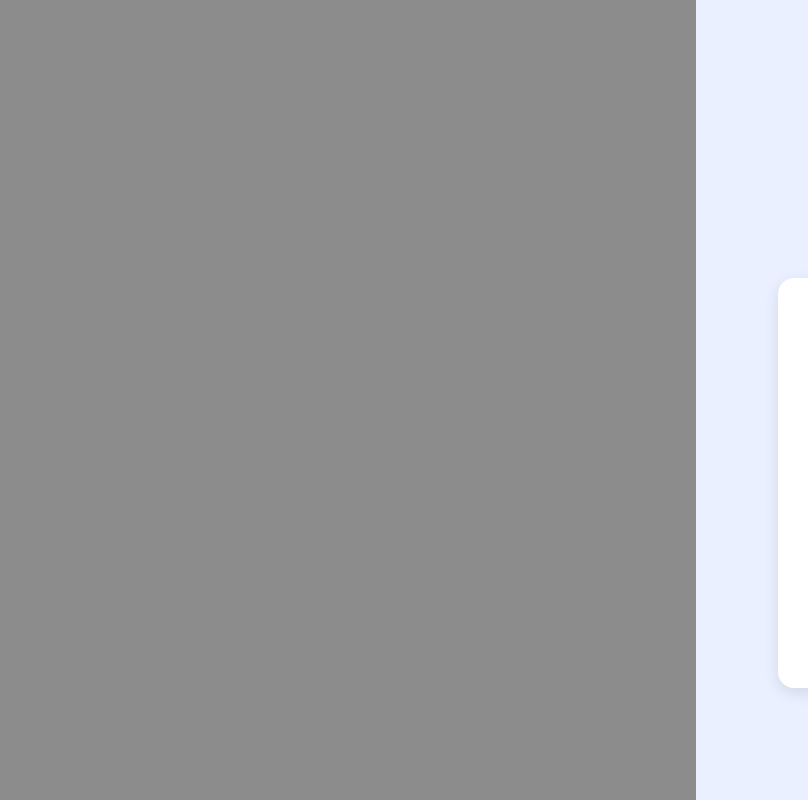
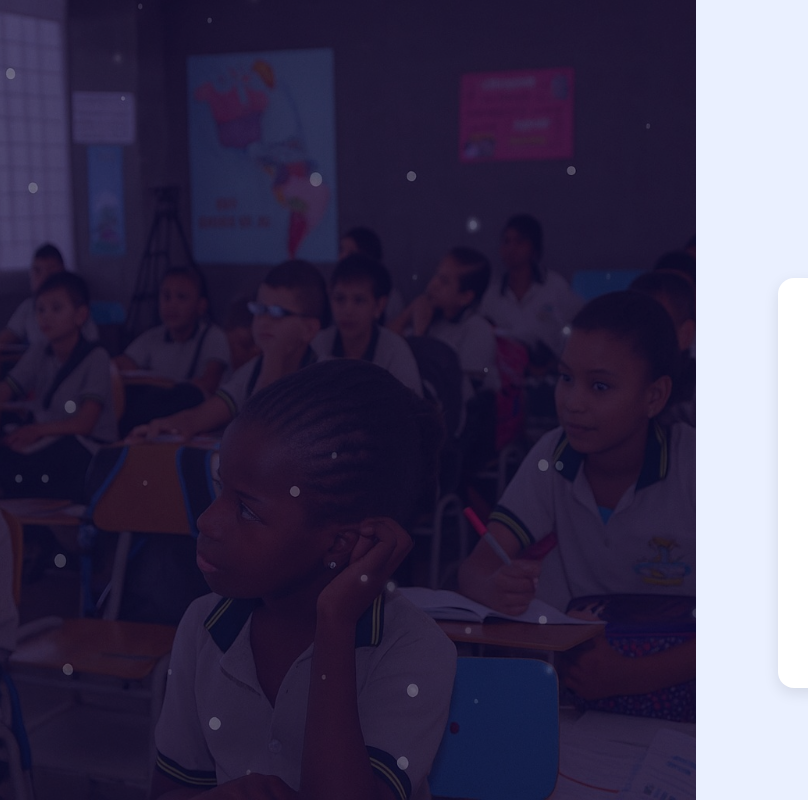
Before and after one commit to Jhonl117/Institucion-login, a plain HTML site: page index.html in a window 1280 px wide. Shown: the full height of the page, 0-808 px from the left. Drawn offline with Linux system fonts and the light colour scheme.

Commit message:
Agregue imagen de la historia de usuario 0003. vg

```diff
--- a/style.css
+++ b/style.css
@@ -14,7 +14,7 @@ body {
 /* LADO IZQUIERDO — LANDING */
 .landing {
   flex: 1.2;
-  background: url("") center/cover no-repeat;
+  background: url("estudiantes.jpeg") center/cover no-repeat;
   position: relative;
   color: white;
   padding: 40px;
```
